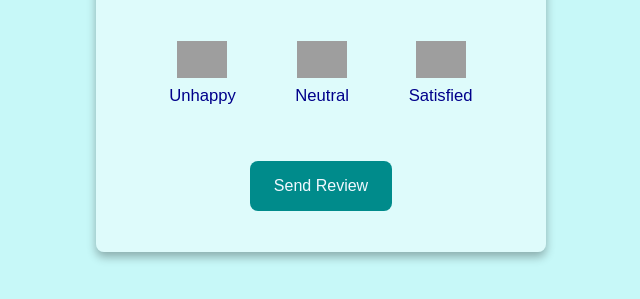
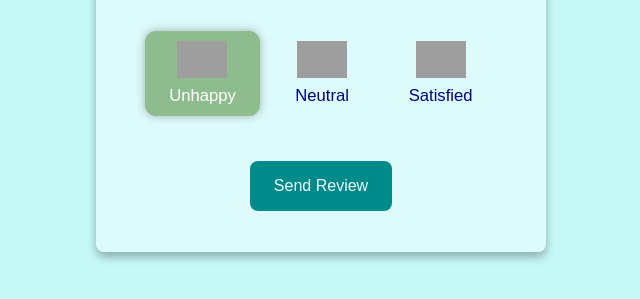
Before and after one commit to swapn7038/Javascript-mastery, a plain HTML site: page js+king/feedbackUI/index.html in a window 1280 px wide. Both pictures are taken after a click on the element "Unhappy". Shown: the part 313-612 px from the top of the page, without its empty margins (319-959 px from the left). Drawn offline with Linux system fonts and the light colour scheme; grey boxes are pictures that could not be loaded.

Commit message:
Completed

```diff
--- a/js+king/feedbackUI/script.js
+++ b/js+king/feedbackUI/script.js
@@ -0,0 +1,39 @@
+const ratingsEls = document.querySelectorAll(".rating");
+const btnEl = document.getElementById("btn");
+const containerEl = document.getElementById("container");
+
+let selectRating = "";
+
+ratingsEls.forEach((ratingsEl) => {
+  ratingsEl.addEventListener("click", (event) => {
+    // console.log(event.target.innerText || event.target.parentNode.innerText);
+    removeActive();
+    selectRating = event.target.innerText || event.target.parentNode.innerText;
+    event.target.classList.add("active");
+    event.target.parentNode.classList.add("active");
+  });
+});
+
+btnEl.addEventListener("click", () => {
+  if (selectRating !== "") {
+    containerEl.innerHTML = `
+         <strong>Thank You </strong>
+         <br>
+         <br>
+         <strong> Feedback : ${selectRating} </strong>
+         <p> We'll use your feedback to improve our customer support. </p>
+        `;
+  }
+});
+
+function removeActive() {
+  ratingsEls.forEach((ratingsEl) => {
+    ratingsEl.classList.remove("active");
+  });
+}
+
+//* console.log(event.target.innerText);
+// this gives us text inside the container
+
+//* console.log(event.target.innerText || event.target.parentNode.innerText);
+// this line of code also gives output of innerText even if we click on image
--- a/js+king/feedbackUI/style.css
+++ b/js+king/feedbackUI/style.css
@@ -46,6 +46,8 @@ body {
   padding: 10px;
   margin: 10px 5px;
 }
+
+.rating.active,
 .rating:hover {
   background: darkseagreen;
   border-radius: 0.7rem;
@@ -71,6 +73,10 @@ body {
   transform: scale(0.96);
 }
 
+/* .rating.active {
+  background: darkcyan;
+} */
+
 .btn:hover {
   background-color: transparent;
   color: black;
```
